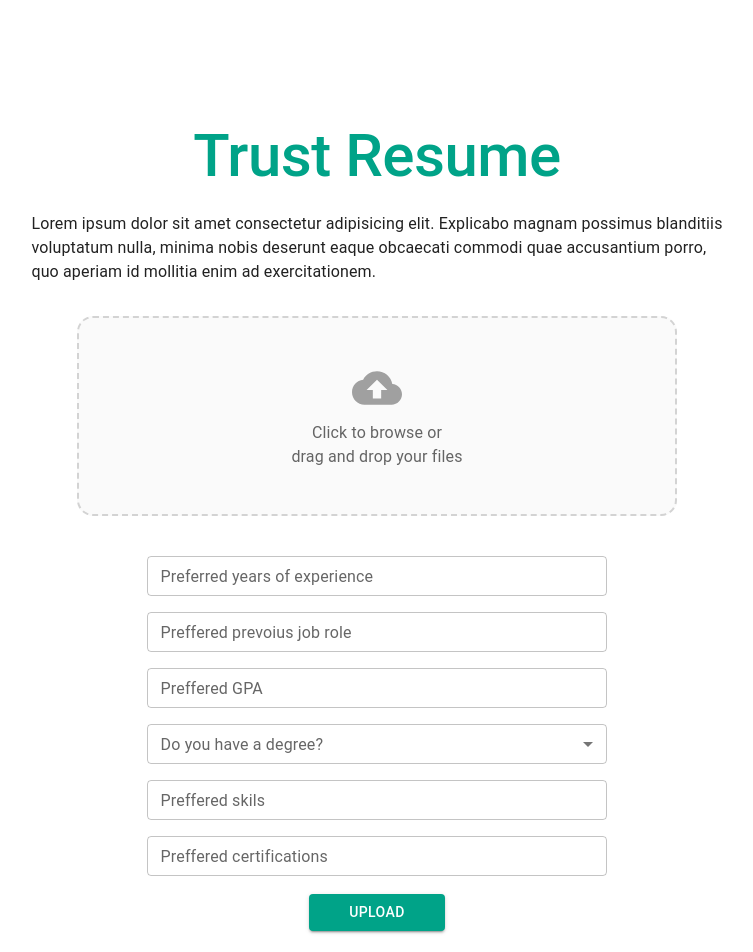
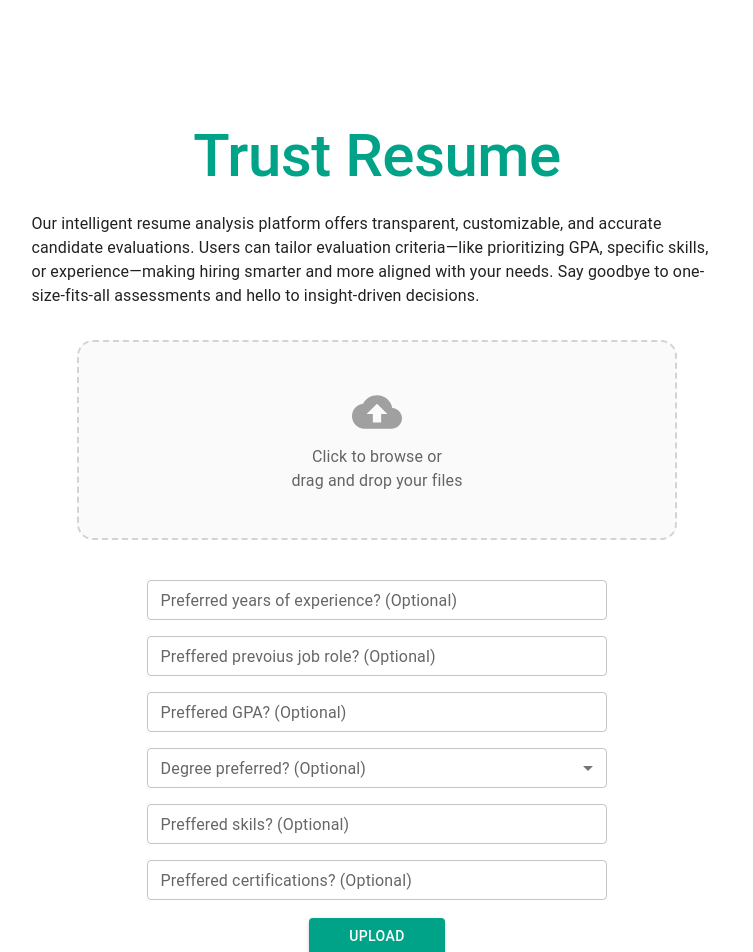
Before and after one commit to GevinHasmitha/TrustResume-frontend, a React (Create React App) app: page / in a window 1280 px wide. Shown: the top 952 px of the page, without its empty margins (263-1016 px from the left). Built offline with nearby package versions, Linux system fonts and the light colour scheme.

Commit message:
Rebase code

```diff
--- a/src/UploadPage.jsx
+++ b/src/UploadPage.jsx
@@ -84,10 +84,12 @@ const UploadPage = () => {
           Trust Resume
         </Typography>
         <Typography variant="body1" sx={{ width: "60%", margin: "auto" }}>
-          Lorem ipsum dolor sit amet consectetur adipisicing elit. Explicabo
-          magnam possimus blanditiis voluptatum nulla, minima nobis deserunt
-          eaque obcaecati commodi quae accusantium porro, quo aperiam id
-          mollitia enim ad exercitationem.
+          Our intelligent resume analysis platform offers transparent,
+          customizable, and accurate candidate evaluations. Users can tailor
+          evaluation criteria—like prioritizing GPA, specific skills, or
+          experience—making hiring smarter and more aligned with your needs. Say
+          goodbye to one-size-fits-all assessments and hello to insight-driven
+          decisions.
         </Typography>
         <Box sx={{ my: 4 }}>
           <MyDropzone onFileUpload={handleFileUpload} />
@@ -100,7 +102,7 @@ const UploadPage = () => {
           }}
         >
           <TextField
-            label="Preferred years of experience"
+            label="Preferred years of experience? (Optional)"
             type="number"
             value={textFieldData.years_exp || ""}
             onChange={(e) => handleTextFieldChange("years_exp", e.target.value)}
@@ -111,7 +113,7 @@ const UploadPage = () => {
             size="small"
           />
           <TextField
-            label="Preffered prevoius job role"
+            label="Preffered prevoius job role? (Optional)"
             value={textFieldData.comp_worked_at || ""}
             onChange={(e) =>
               handleTextFieldChange("comp_worked_at", e.target.value)
@@ -123,7 +125,7 @@ const UploadPage = () => {
             size="small"
           />
           <TextField
-            label="Preffered GPA"
+            label="Preffered GPA? (Optional)"
             value={textFieldData.gpa || ""}
             onChange={(e) => handleTextFieldChange("gpa", e.target.value)}
             fullWidth
@@ -143,7 +145,7 @@ const UploadPage = () => {
             size="small"
           >
             <InputLabel id="yes-no-select-label">
-              Do you have a degree?
+              Degree preferred? (Optional)
             </InputLabel>
             <Select
               labelId="yes-no-select-label"
@@ -156,12 +158,12 @@ const UploadPage = () => {
             </Select>
           </FormControl>
           <ChipInput
-            label="Preffered skils"
+            label="Preffered skils? (Optional)"
             fieldId="skills"
             onChange={handleChipDataChange}
           />
           <ChipInput
-            label="Preffered certifications"
+            label="Preffered certifications? (Optional)"
             fieldId="certifications"
             onChange={handleChipDataChange}
           />
--- a/src/ViewExplanationsPage.jsx
+++ b/src/ViewExplanationsPage.jsx
@@ -1,5 +1,5 @@
 import React from "react";
-import { CssBaseline, Box, Typography } from "@mui/material";
+import { CssBaseline, Box, Typography, Button } from "@mui/material";
 import { Container } from "@mui/system";
 import CircularProgressBar from "./CircularProgressBar";
 import CardProjects from "./cardComponents/CardProjects";
@@ -9,10 +9,11 @@ import CardSkills from "./cardComponents/CardSkills";
 import CardCertifications from "./cardComponents/CardCertifications";
 import CardAwards from "./cardComponents/CardAwards";
 import RenderHtml from "./RenderHtml";
-import { useLocation } from "react-router-dom";
+import { useLocation, useNavigate } from "react-router-dom";
 
 function ViewExplanationsPage() {
   const location = useLocation();
+  const navigate = useNavigate();
   const { scores, weights, extracted_data, ner_html, regression_html } =
     location.state || {};
   console.log("extracted_data", extracted_data);
@@ -132,6 +133,15 @@ function ViewExplanationsPage() {
             </Box>
           </Box>
         </Box>
+        <Box sx={{ textAlign: "center", mt: 4 }}>
+          <Button
+            variant="contained"
+            sx={{ backgroundColor: "#00A388", px: 4, py: 1, mb: 3 }}
+            onClick={() => navigate("/")} // 👈 assumes upload page is at "/"
+          >
+            Upload New Resume
+          </Button>
+        </Box>
       </Container>
     </>
   );
--- a/src/ViewScoresPage.jsx
+++ b/src/ViewScoresPage.jsx
@@ -21,7 +21,7 @@ const ViewScoresPage = () => {
   return (
     <>
       <CssBaseline />
-      <Container sx={{ backgroundColor: "#F5F5F5", height: "100vh" }}>
+      <Container sx={{ height: "100vh" }}>
         <Box
           sx={{
             display: "flex",
--- a/src/cardComponents/CardProjects.jsx
+++ b/src/cardComponents/CardProjects.jsx
@@ -33,16 +33,55 @@ const CardProjects = ({ number, reg_html }) => {
         </CardContent>
 
         {/* Image below the number */}
-        {reg_html && (
-          <Box
-            sx={{
-              width: "100%",
-              padding: 2,
-              overflowX: "auto",
-            }}
-            dangerouslySetInnerHTML={{ __html: reg_html }}
-          />
-        )}
+        <Box
+          sx={{
+            display: "flex",
+            flexDirection: "row",
+            gap: 2,
+            padding: 2,
+          }}
+        >
+          {/* Left side: HTML content */}
+          <Box sx={{ flex: 7 }}>
+            <Typography
+              variant="subtitle2"
+              fontWeight="bold"
+              color="	#777777"
+              sx={{ marginBottom: 1 }}
+            >
+              Local Explainability
+            </Typography>
+            {reg_html && (
+              <Box
+                sx={{ overflowX: "auto" }}
+                dangerouslySetInnerHTML={{ __html: reg_html }}
+              />
+            )}
+          </Box>
+
+          {/* Right side: Image */}
+          <Box sx={{ flex: 3 }}>
+            <Typography
+              variant="subtitle2"
+              fontWeight="bold"
+              color="	#777777"
+              sx={{ marginBottom: 1 }}
+            >
+              Global Explainability
+            </Typography>
+            <Box
+              component="img"
+              src="/Picture1.png"
+              alt="Global Explainability"
+              sx={{
+                width: "100%",
+                objectFit: "contain",
+                maxHeight: 350,
+                borderRadius: 2,
+              }}
+            />
+          </Box>
+        </Box>
       </Card>
     </motion.div>
   );
```
Also changed, not shown: public/Picture1.png (added).
